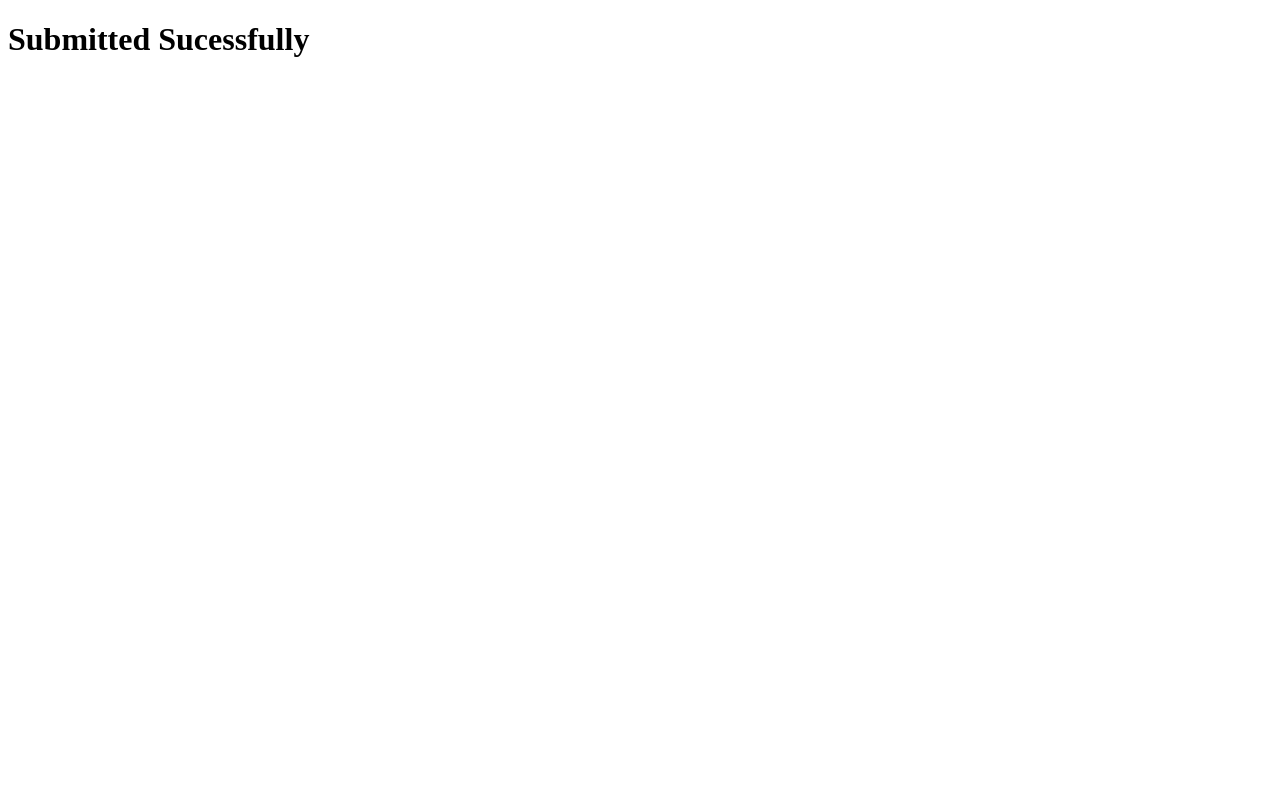
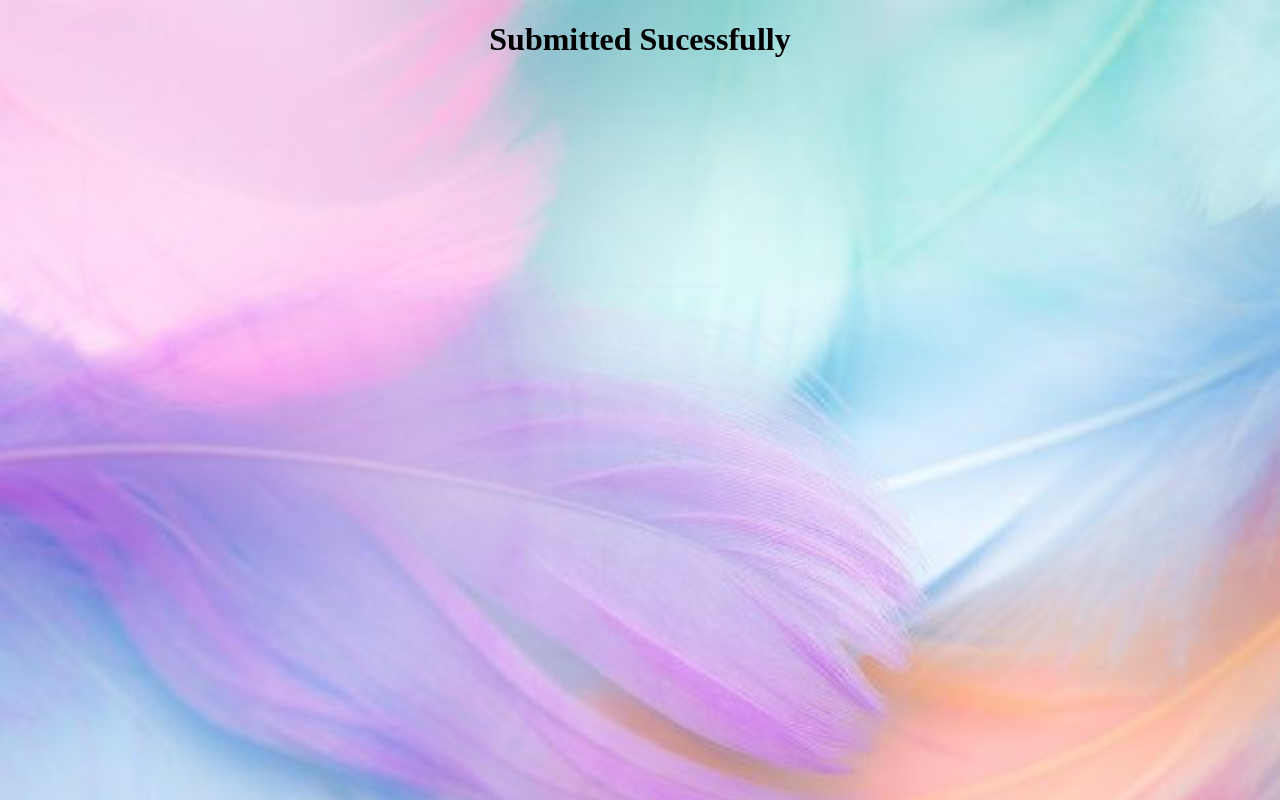
Before and after one commit to AngaraDurgaBhavani/testing, a plain HTML site: page submit.html in a window 1280 px wide. Drawn offline with Linux system fonts and the light colour scheme.

Commit message:
add chages

```diff
--- a/submit.html
+++ b/submit.html
@@ -5,7 +5,17 @@
     <meta name="viewport" content="width=device-width, initial-scale=1.0">
     <title>Submit</title>
 </head>
+<style>
+    body {
+      background-image: url('b.jpg');
+      background-repeat: no-repeat;
+      background-attachment: fixed;
+      background-size: cover;
+    }
+    </style>
 <body>
-    <H1> Submitted Sucessfully</H1>
+
+
+   <center> <H1> Submitted Sucessfully</H1></center>
 </body>
 </html>
```
Also changed, not shown: b.jpg (added).
